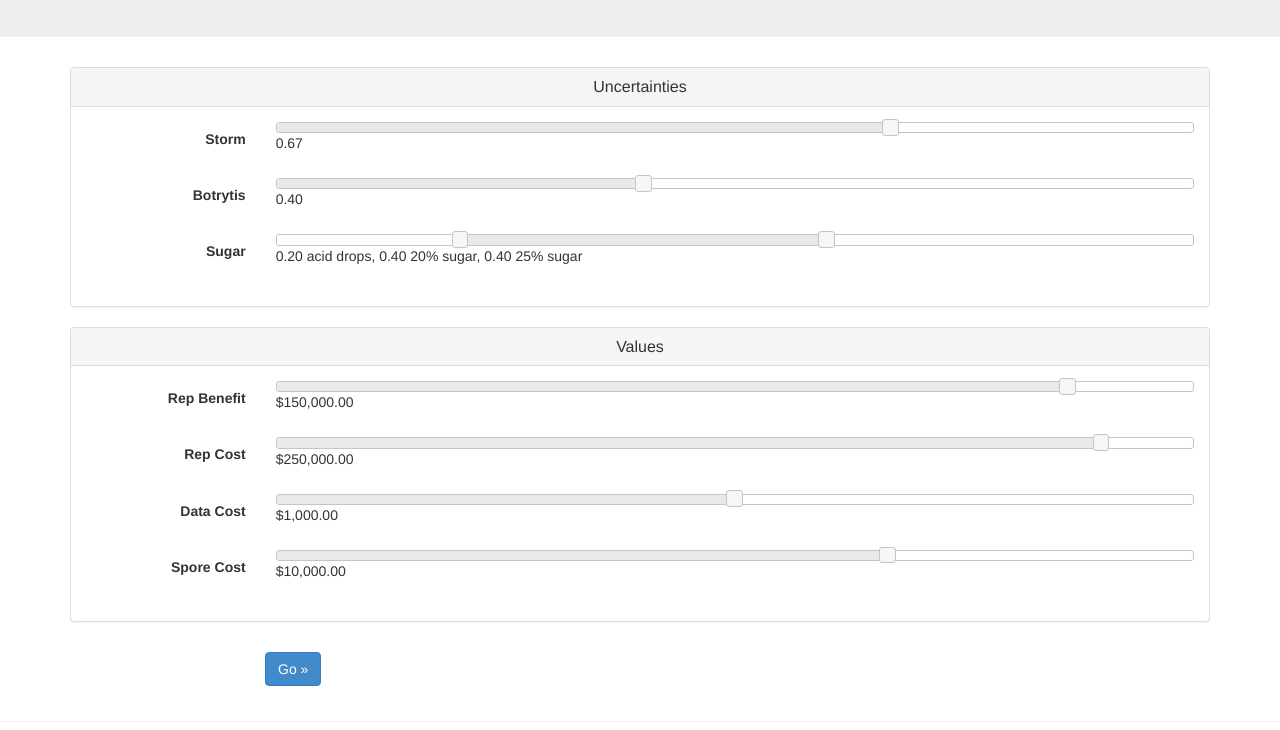
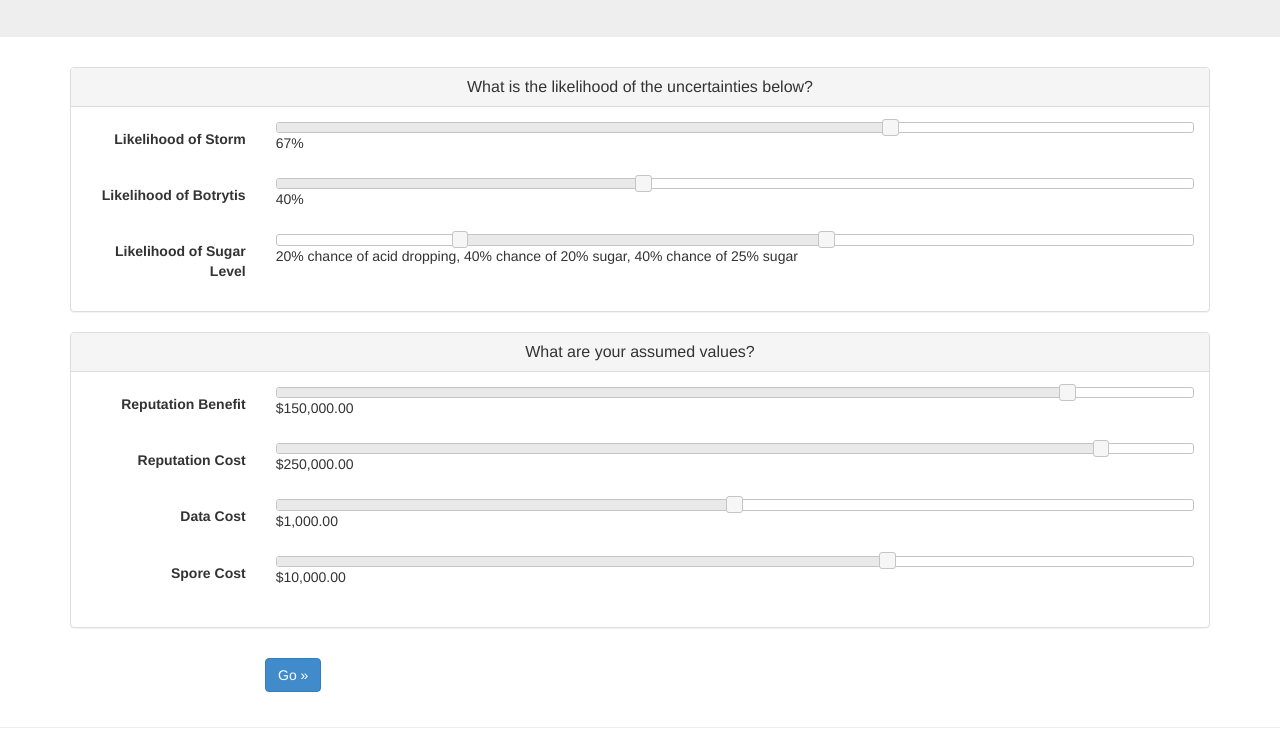
Before and after one commit to raahn/freemark, a plain HTML site: page index.html in a window 1280 px wide. Shown: the part 192-922 px from the top of the page. Drawn offline with nearby package versions, Linux system fonts and the light colour scheme.

Commit message:
Update index.html

```diff
--- a/index.html
+++ b/index.html
@@ -44,31 +44,31 @@
       <form class="form-horizontal" role="form" name="inputForm" action="#" method="post" id="inputForm">
           <div class="panel panel-default">
             <div class="panel-heading">
-              <h3 class="panel-title text-center">Uncertainties</h3>
+              <h3 class="panel-title text-center">What is the likelihood of the uncertainties below?</h3>
             </div>
 
             <div class="panel-body">
               <div class="form-group">
-                <label class="col-sm-2 control-label">Storm</label>
+                <label class="col-sm-2 control-label">Likelihood of Storm</label>
                 <div class="col-sm-10">
                   <div class="slider-prob" id="storm"></div>
-                  <p id="storm-val">0.67</p>
+                  <p id="storm-val">67%</p>
                 </div>
               </div>
 
               <div class="form-group">
-                <label class="col-sm-2 control-label">Botrytis</label>
+                <label class="col-sm-2 control-label">Likelihood of Botrytis</label>
                 <div class="col-sm-10">
                   <div class="slider-prob" id="botrytis"></div>
-                  <p id="botrytis-val">0.40</p>
+                  <p id="botrytis-val">40%</p>
                 </div>
               </div>
 
               <div class="form-group">
-                <label class="col-sm-2 control-label">Sugar</label>
+                <label class="col-sm-2 control-label">Likelihood of Sugar Level</label>
                 <div class="col-sm-10">
                   <div class="slider-prob" id="sugar"></div>
-                  <p id="sugar-val">0.20 acid drops, 0.40 20% sugar, 0.40 25% sugar</p>
+                  <p id="sugar-val">20% chance of acid dropping, 40% chance of 20% sugar, 40% chance of 25% sugar</p>
                 </div>
               </div>
             </div>
@@ -76,12 +76,12 @@
 
           <div class="panel panel-default">
             <div class="panel-heading">
-              <h3 class="panel-title text-center">Values</h3>
+              <h3 class="panel-title text-center">What are your assumed values?</h3>
             </div>
 
             <div class="panel-body">
               <div class="form-group">
-                <label class="col-sm-2 control-label">Rep Benefit</label>
+                <label class="col-sm-2 control-label">Reputation Benefit</label>
                 <div class="col-sm-10">
                   <div class="slider-money" id="rb"></div>
                   <p id="rb-val">$150,000.00</p>
@@ -89,7 +89,7 @@
               </div>
 
               <div class="form-group">
-                <label class="col-sm-2 control-label">Rep Cost</label>
+                <label class="col-sm-2 control-label">Reputation Cost</label>
                 <div class="col-sm-10">
                   <div class="slider-money" id="rc"></div>
                   <p id="rc-val">$250,000.00</p>
```
